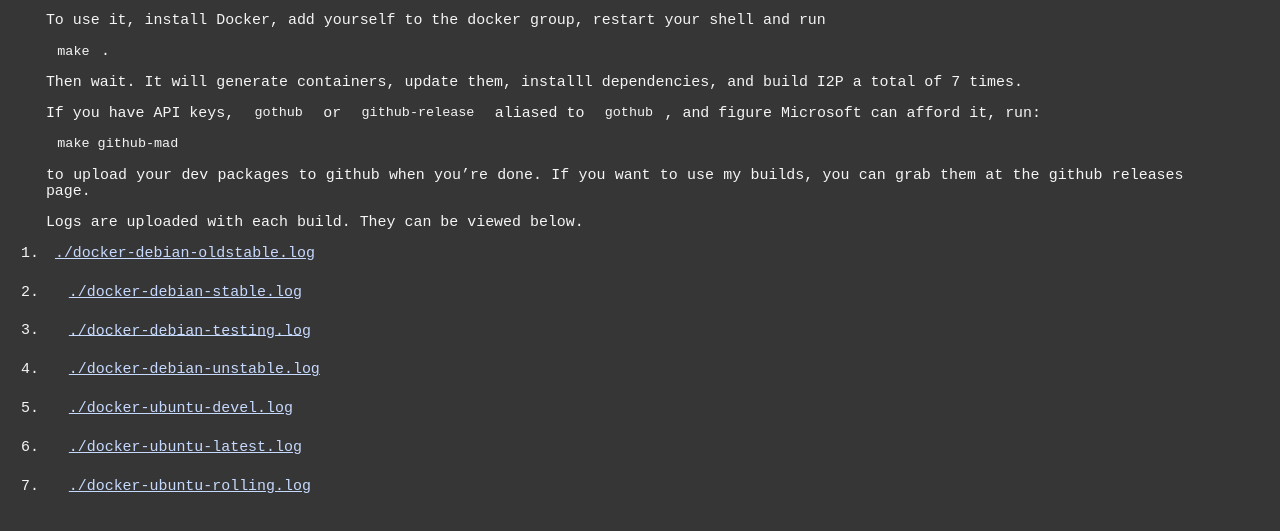
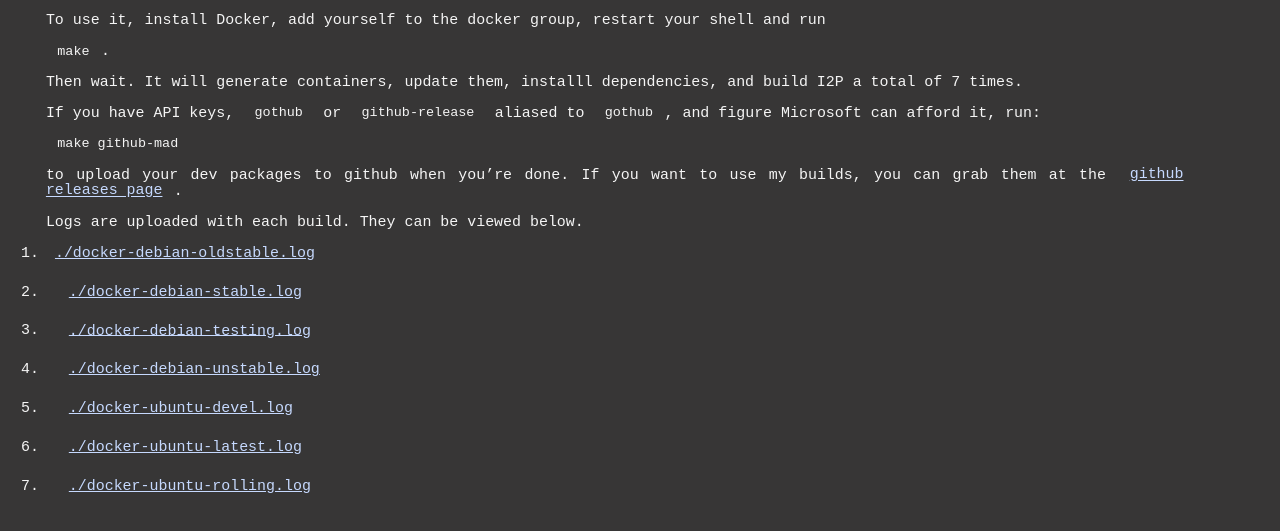
Before and after one commit to eyedeekay/debuntu-dev, a plain HTML site: page index.html in a window 1280 px wide. Shown: the part 109-640 px from the top of the page. Drawn offline with Linux system fonts and the light colour scheme; no server answers.

Commit message:
make it more useful

```diff
--- a/index.html
+++ b/index.html
@@ -14,7 +14,7 @@
 <p>Then wait. It will generate containers, update them, installl dependencies, and build I2P a total of 7 times.</p>
 <p>If you have API keys, <code>gothub</code> or <code>github-release</code> aliased to <code>gothub</code>, and figure Microsoft can afford it, run:</p>
 <p><code>make github-mad</code></p>
-<p>to upload your dev packages to github when you’re done. If you want to use my builds, you can grab them at the github releases page.</p>
+<p>to upload your dev packages to github when you’re done. If you want to use my builds, you can grab them at the <a href="https://github.com/eyedeekay/debuntu-dev/releases">github releases page</a>.</p>
 <p>Logs are uploaded with each build. They can be viewed below.</p>
 <ol>
 <li><a href=#./docker-debian-oldstable.log>./docker-debian-oldstable.log</li>
```
Also changed, not shown: 1 other file.
